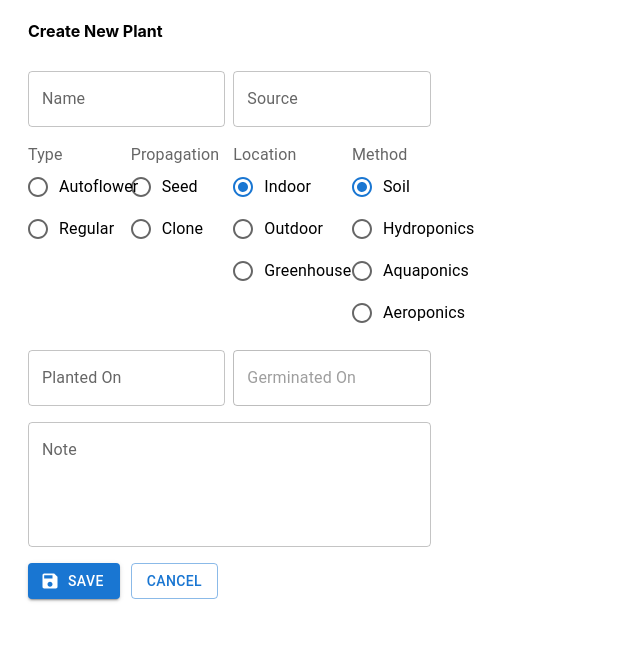
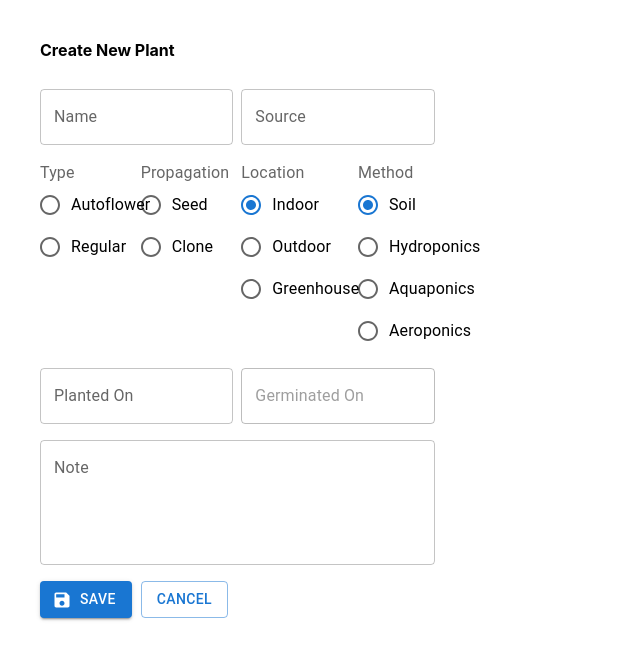
Before and after one commit to terrypinn/grow-log, a React (Create React App) app in the folder client/: page /plant/add in a window 1280 px wide. Shown: the top 660 px of the page, without its empty margins (0-640 px from the left). Built offline with nearby package versions, Linux system fonts and the light colour scheme.

Commit message:
Adjust layout margins

```diff
--- a/client/src/App.js
+++ b/client/src/App.js
@@ -9,7 +9,7 @@ import LogEdit from './components/LogEdit';
 
 function App() {
   return (
-    <div style={{ margin: 20 }}>
+    <div style={{ margin: 40 }}>
       <BrowserRouter>
         <Routes>
           <Route exact path="/" element={<Navigate to="/plants" />} />
--- a/client/src/components/LogAdd.js
+++ b/client/src/components/LogAdd.js
@@ -62,7 +62,6 @@ export default function LogAdd() {
       noValidate
       autoComplete="off"
       onSubmit={onSubmit}
-      margin={1}
     >
       <h4>Create New Log</h4>
 
--- a/client/src/components/LogEdit.js
+++ b/client/src/components/LogEdit.js
@@ -96,7 +96,6 @@ export default function LogEdit() {
       noValidate
       autoComplete="off"
       onSubmit={onSubmit}
-      margin={1}
     >
       <h4>Edit Log</h4>
 
--- a/client/src/components/LogList.js
+++ b/client/src/components/LogList.js
@@ -1,7 +1,6 @@
 import { useEffect, useState } from 'react';
 import { useLocation, useNavigate } from 'react-router';
 
-import Box from '@mui/material/Box';
 import Table from '@mui/material/Table';
 import TableBody from '@mui/material/TableBody';
 import TableCell from '@mui/material/TableCell';
@@ -44,7 +43,6 @@ export default function LogList() {
   }, [location.state.id, navigate]);
 
   return (
-    <Box margin={1}>
     <TableContainer component={Paper}>
       <Table>
         <TableHead>
@@ -108,6 +106,5 @@ export default function LogList() {
         </TableBody>
       </Table>
     </TableContainer>
-    </Box>
   );
 }
--- a/client/src/components/PlantAdd.js
+++ b/client/src/components/PlantAdd.js
@@ -65,7 +65,6 @@ export default function PlantAdd() {
       noValidate
       autoComplete="off"
       onSubmit={onSubmit}
-      margin={1}
     >
       <h4>Create New Plant</h4>
 
--- a/client/src/components/PlantEdit.js
+++ b/client/src/components/PlantEdit.js
@@ -104,7 +104,6 @@ export default function PlantEdit() {
       component="form"
       noValidate
       autoComplete="off"
-      margin={1}
       onSubmit={onSubmit}
     >
       <h4>Edit Plant</h4>
--- a/client/src/components/PlantList.js
+++ b/client/src/components/PlantList.js
@@ -37,7 +37,6 @@ export default function PlantList() {
   }, []);
 
   return (
-    <Box margin={1}>
     <TableContainer component={Paper}>
       <Table>
         <TableHead>
@@ -100,6 +99,5 @@ export default function PlantList() {
         </TableBody>
       </Table>
     </TableContainer>
-    </Box>
   );
 }
```
Lines whose indentation alone changed are shown as unchanged.
